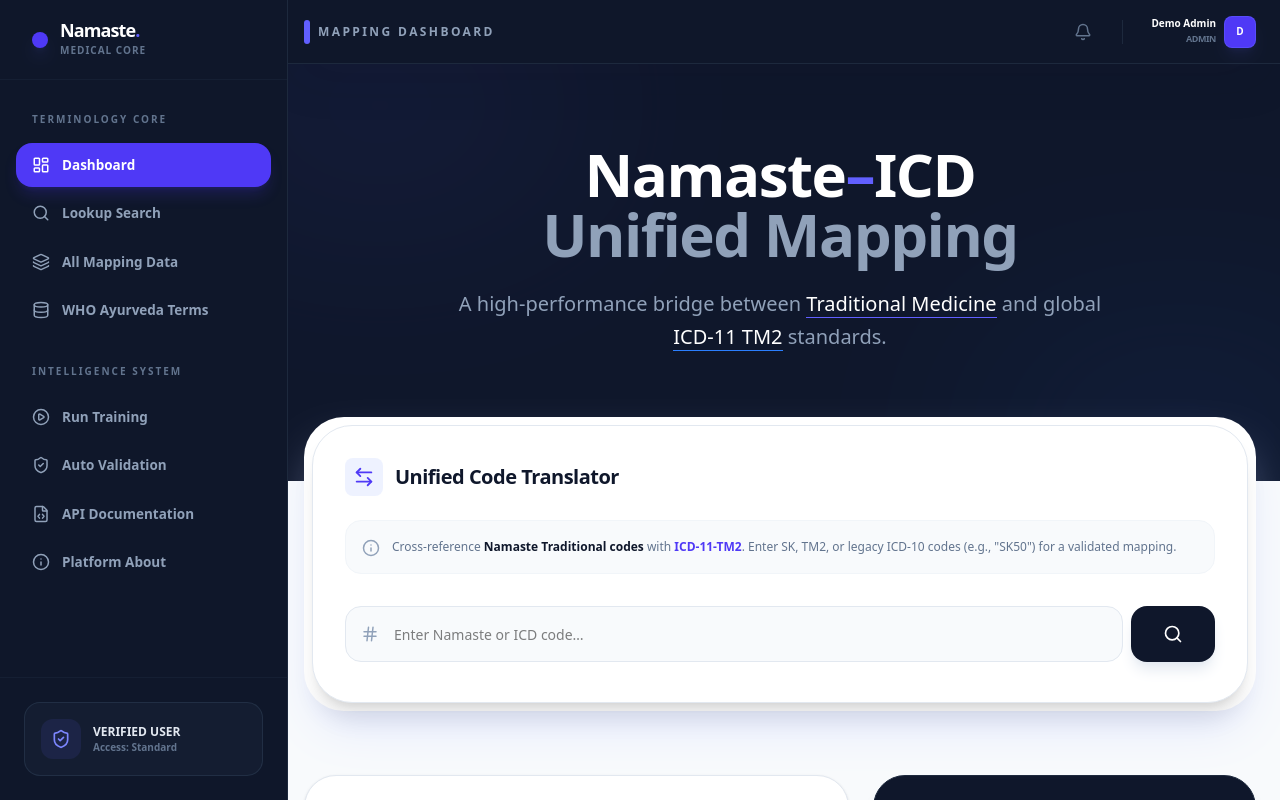
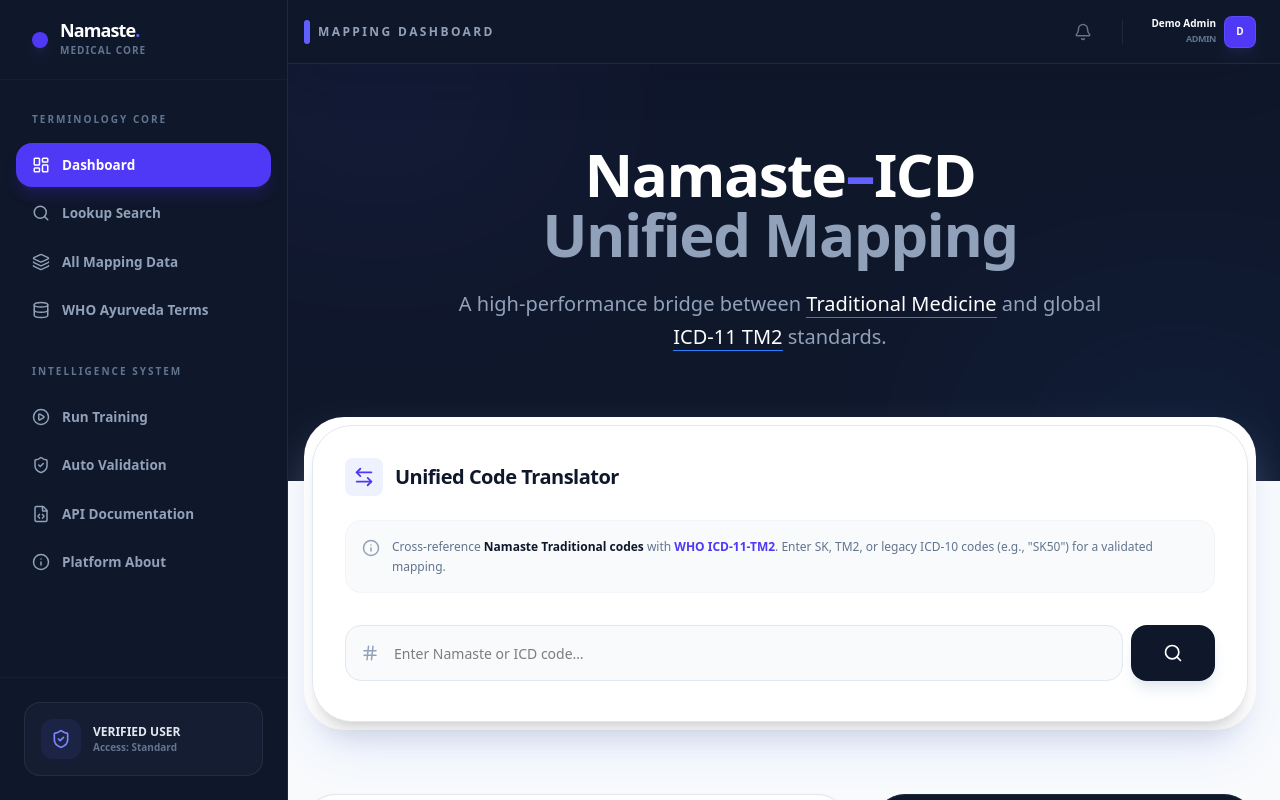
Before and after one commit to sudip57/namaste-icd-mapping-dashboard, a React (Vite) app: page / in a window 1280 px wide. Shown: the top 800 px of the page. Built offline with nearby package versions, Linux system fonts and the light colour scheme.

Commit message:
add extra heading text

```diff
--- a/src/components/TranslationCard.jsx
+++ b/src/components/TranslationCard.jsx
@@ -79,7 +79,7 @@ export default function TranslationCard() {
       <div className="flex items-start gap-3 mb-8 bg-slate-50 border border-slate-100 rounded-2xl p-4">
         <Info size={18} className="text-slate-400 mt-0.5 shrink-0" />
         <p className="text-xs text-slate-500 leading-relaxed">
-          Cross-reference <span className="text-slate-900 font-bold">Namaste Traditional codes</span> with <span className="text-indigo-600 font-bold">ICD-11-TM2</span>.
+          Cross-reference <span className="text-slate-900 font-bold">Namaste Traditional codes</span> with <span className="text-indigo-600 font-bold">WHO ICD-11-TM2</span>.
           Enter SK, TM2, or legacy ICD-10 codes (e.g., "SK50") for a validated mapping.
         </p>
       </div>
```
